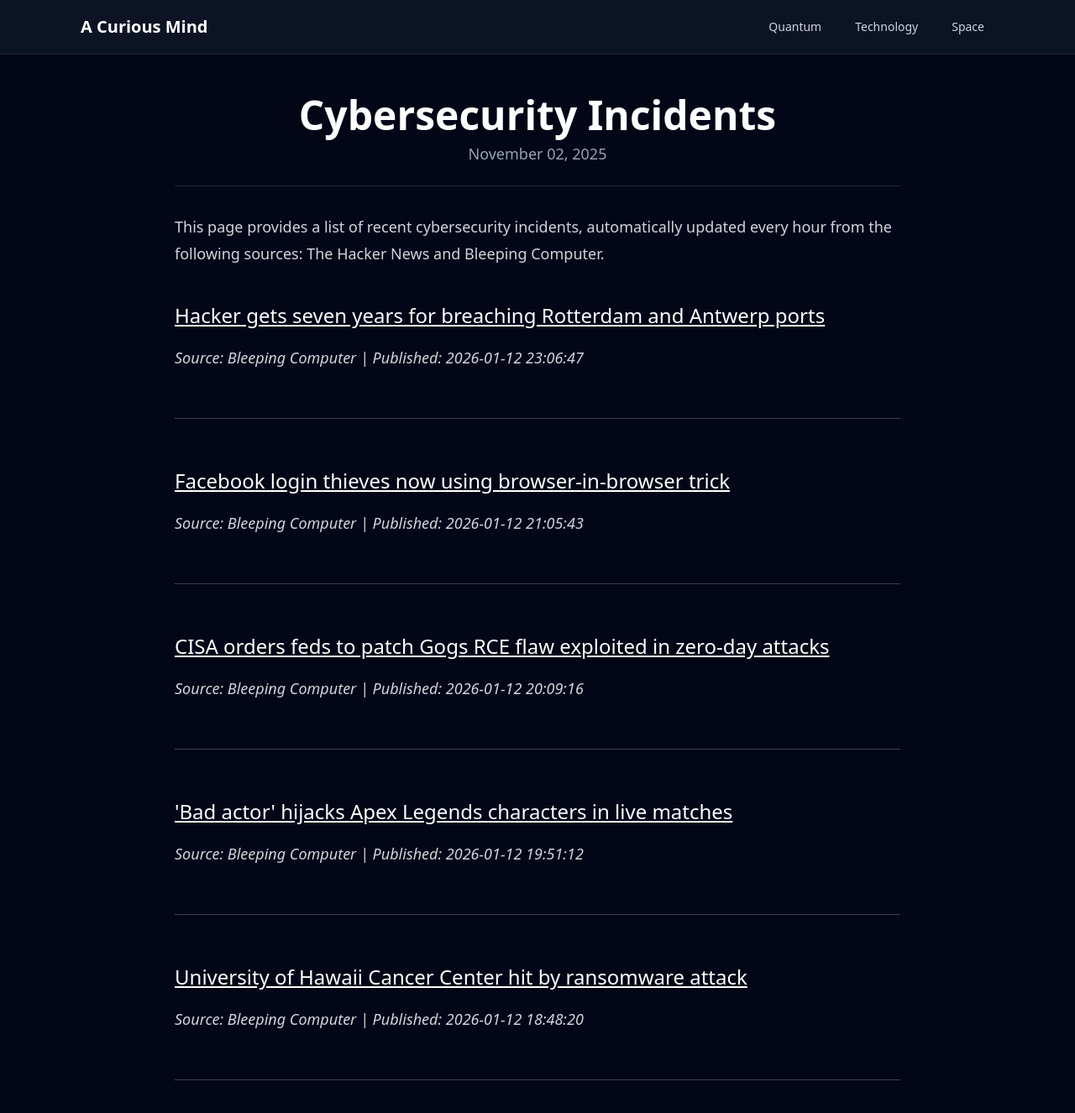
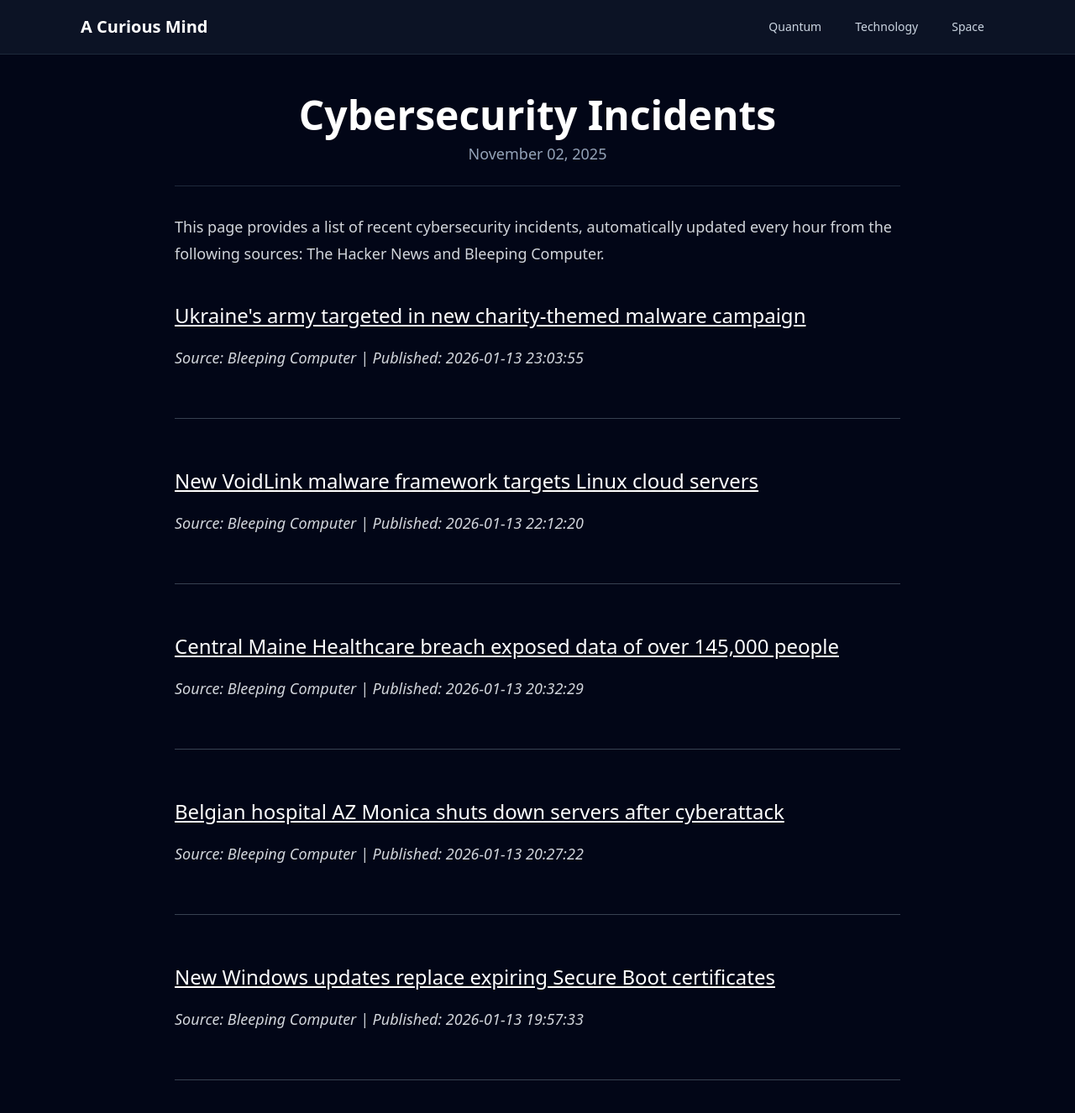
Before and after one commit to onehl7/onehl7.github.io, a Jekyll site: the page built from _posts/2025-11-02-cybersecurity-incidents.md, in a window 1280 px wide and 1400 px high. Shown: the top 1326 px of the window at 84% size. Built offline with Jekyll 4.4.1, drawn with Linux system fonts in a browser that asks for light colours; nearby versions of some CDN libraries.

Commit message:
Update news data

```diff
--- a/_data/news.json
+++ b/_data/news.json
@@ -1,32 +1,32 @@
 [
   {
     "source": "Bleeping Computer",
-    "title": "Hacker gets seven years for breaching Rotterdam and Antwerp ports",
-    "link": "https://www.bleepingcomputer.com/news/security/hacker-gets-seven-years-for-breaching-rotterdam-and-antwerp-ports/",
-    "published": "2026-01-12 23:06:47"
+    "title": "Ukraine's army targeted in new charity-themed malware campaign",
+    "link": "https://www.bleepingcomputer.com/news/security/ukraines-army-targeted-in-new-charity-themed-malware-campaign/",
+    "published": "2026-01-13 23:03:55"
   },
   {
     "source": "Bleeping Computer",
-    "title": "Facebook login thieves now using browser-in-browser trick",
-    "link": "https://www.bleepingcomputer.com/news/security/facebook-login-thieves-now-using-browser-in-browser-trick/",
-    "published": "2026-01-12 21:05:43"
+    "title": "New VoidLink malware framework targets Linux cloud servers",
+    "link": "https://www.bleepingcomputer.com/news/security/new-voidlink-malware-framework-targets-linux-cloud-servers/",
+    "published": "2026-01-13 22:12:20"
   },
   {
     "source": "Bleeping Computer",
-    "title": "CISA orders feds to patch Gogs RCE flaw exploited in zero-day attacks",
-    "link": "https://www.bleepingcomputer.com/news/security/cisa-orders-feds-to-patch-gogs-rce-flaw-exploited-in-zero-day-attacks/",
-    "published": "2026-01-12 20:09:16"
+    "title": "Central Maine Healthcare breach exposed data of over 145,000 people",
+    "link": "https://www.bleepingcomputer.com/news/security/central-maine-healthcare-breach-exposed-data-of-over-145-000-people/",
+    "published": "2026-01-13 20:32:29"
   },
   {
     "source": "Bleeping Computer",
-    "title": "'Bad actor' hijacks Apex Legends characters in live matches",
-    "link": "https://www.bleepingcomputer.com/news/security/bad-actor-hijacks-apex-legends-characters-in-live-matches/",
-    "published": "2026-01-12 19:51:12"
+    "title": "Belgian hospital AZ Monica shuts down servers after cyberattack",
+    "link": "https://www.bleepingcomputer.com/news/security/belgian-hospital-az-monica-shuts-down-servers-after-cyberattack/",
+    "published": "2026-01-13 20:27:22"
   },
   {
     "source": "Bleeping Computer",
-    "title": "University of Hawaii Cancer Center hit by ransomware attack",
-    "link": "https://www.bleepingcomputer.com/news/security/university-of-hawaii-cancer-center-hit-by-ransomware-attack/",
-    "published": "2026-01-12 18:48:20"
+    "title": "New Windows updates replace expiring Secure Boot certificates",
+    "link": "https://www.bleepingcomputer.com/news/security/microsoft-rolls-out-new-secure-boot-certificates-for-windows-devices/",
+    "published": "2026-01-13 19:57:33"
   }
 ]
```
